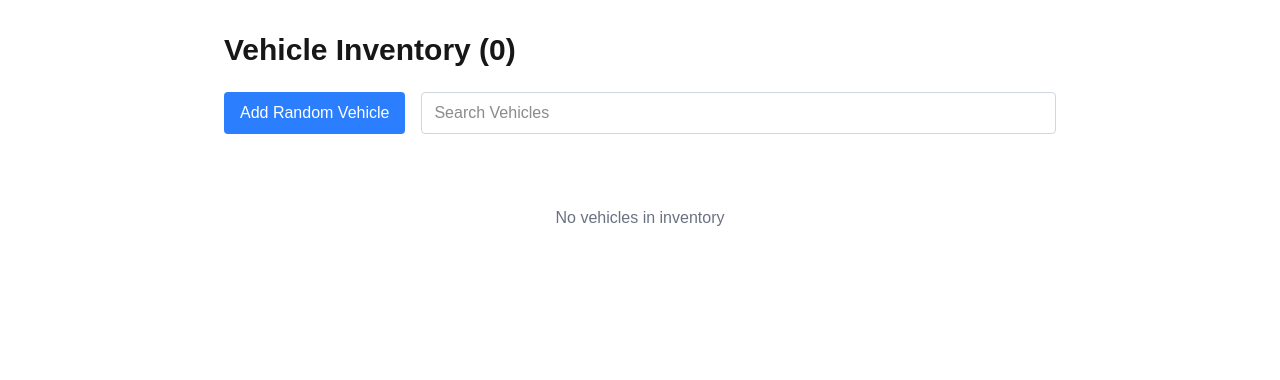
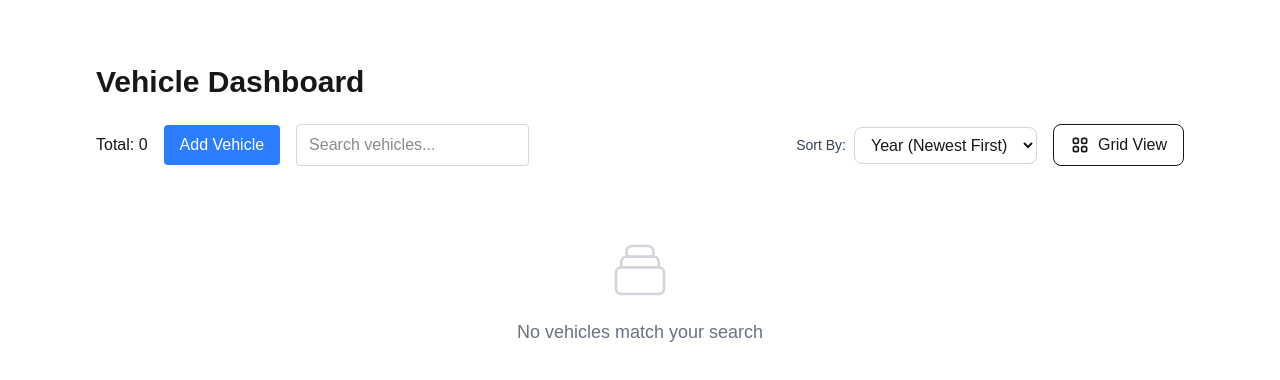
Before and after one commit to surajgopal85/redux-vehicle-dashboard, a Next.js app: page / in a window 1280 px wide. Shown: the top 380 px of the page. Built offline with nearby package versions, Linux system fonts and the light colour scheme.

Commit message:
complete dashboard - subcomponents built out for an array of sorting and viewing options; opacity achieved on modal click; page simply holds dash now

```diff
--- a/src/app/components/Dashboard.tsx
+++ b/src/app/components/Dashboard.tsx
@@ -3,6 +3,10 @@
 import { useAppSelector, useAppDispatch } from '@/store/hooks'
 import { setSelectedVehicleId, setViewMode, setSortBy } from '@/store/dashboardSlice'
 import VehicleControls from './VehicleControls'
+import ViewToggle from './ViewToggle'
+import SortDropdown from './SortDropdown'
+import VehicleGrid from './VehicleGrid'
+import VehicleList from './VehicleList'
 import VehicleModal from './VehicleModal'
 
 export default function Dashboard() {
@@ -44,9 +48,18 @@ export default function Dashboard() {
 
       <div className="flex justify-between items-center mb-6">
         <VehicleControls />
+        <div className="flex gap-4">
+            <SortDropdown />
+            <ViewToggle />
+        </div>
       </div>
 
       {/* viewmode here */}
+      {viewMode === 'grid' ?
+        <VehicleGrid vehicles={sortedVehicles} onSelectVehicle={handleSelectVehicle} />
+        :
+        <VehicleList vehicles={sortedVehicles} onSelectVehicle={handleSelectVehicle} />
+      }
 
       {selectedVehicleId && (
         <VehicleModal
--- a/src/app/components/VehicleModal.tsx
+++ b/src/app/components/VehicleModal.tsx
@@ -20,7 +20,7 @@ export default function VehicleModal({ vehicleId, onClose}: VehicleModalProps) {
 
 
     return (
-        <div className="fixed inset-0 bg-black bg-opacity-50 flex items-center justify-center z-50"
+        <div className="fixed inset-0 bg-black/50 flex items-center justify-center z-50"
             onClick={handleOverlayClick}
         >
             {/* Modal Card (1/3 width, centered) */}
--- a/src/app/page.tsx
+++ b/src/app/page.tsx
@@ -1,94 +1,9 @@
-'use client'
-import { useAppDispatch, useAppSelector } from '../store/hooks'
-import { addVehicle, markAsSold, removeVehicle, updateFilter } from '@/store/vehicleSlice'
+import Dashboard from './components/Dashboard'
 
 export default function Home() {
-  const dispatch = useAppDispatch();
-
-  // destructure state
-  const { vehicles, totalCount, filter } = useAppSelector(state => state.vehicles);
-
-  // filter by make/model
-  const filteredVehicles = vehicles.filter(v =>
-    v.make.toLowerCase().includes(filter.toLowerCase()) ||
-    v.model.toLowerCase().includes(filter.toLowerCase())
+  return (
+    <div className='p-8'>
+      <Dashboard />
+    </div>
   )
-
-  // handler for new vehicles
-  const handleAddVehicle = () => {
-    // random config for new vehicles
-    const newVehicle = {
-      id: Date.now(),
-      make: ['Toyota', 'Honda', 'Chevrolet', 'Tesla'][Math.floor(Math.random() * 4)],
-      model: ['Camry', 'Civic', 'Mustang', 'Model Y'][Math.floor(Math.random() * 4)],
-      year: 2020 + Math.floor(Math.random() * 5),
-      price: 20000 + Math.floor(Math.random() * 50000),
-      status: 'available' as const
-    }
-    dispatch(addVehicle(newVehicle))
-  }
-
-  return (
-    <div className='p-8 max-w-4xl m-auto'>
-      <h1 className='text-3xl font-bold mb-6'>Vehicle Inventory ({totalCount})</h1>
-
-      <div className='flex gap-4 mb-6'>
-        <button
-          onClick={handleAddVehicle}
-          className='bg-blue-500 hover:bg-blue-600 text-white px-4 py-2 rounded'
-        >Add Random Vehicle
-        </button>
-        <input
-          type='text'
-          placeholder='Search Vehicles'
-          value={filter}
-          onChange={(e) => dispatch(updateFilter(e.target.value))}
-          className='border border-gray-300 px-3 py-2 rounded flex-1'
-        />
-      </div>
-      <div className='grid grid-cols-1 md:grid-cols-2 lg:grid-cols-3 gap-4'>
-        {filteredVehicles.map(v => (
-          <div key={v.id} className='border rounded-lg p-4 shadow'>
-            <h3 className='font-bold text-lg'>
-              {v.year} {v.make} {v.model}
-            </h3>
-            <p className='text-gray-600'>${v.price.toLocaleString()}</p>
-            <p className={`text-sm font-medium ${
-              v.status === 'available' ? 'text-green-600' :
-              v.status === 'sold' ? 'text-red-600' : 'text-yellow-600'
-            }`}>
-              Status: {v.status}
-            </p>
-
-            <div className="flex gap-2 mt-3">
-              {v.status === 'available' && (
-                <button
-                  onClick={() => dispatch(markAsSold(v.id))}
-                  className="bg-green-500 hover:bg-green-600 text-white px-3 py-1 rounded text-sm"
-                >
-                  Mark Sold
-                </button>
-              )}
-
-              <button
-                onClick={() => dispatch(removeVehicle(v.id))}
-                className="bg-red-500 hover:bg-red-600 text-white px-3 py-1 rounded text-sm"
-              >
-                Remove
-              </button>
-            </div>
-          </div>
-        ))}
-      </div>
-
-      {filteredVehicles.length === 0 && (
-        <div className="text-center py-12 text-gray-500">
-          {filter ? 'No vehicles match your search' : 'No vehicles in inventory'}
-        </div>
-      )}
-
-    </div>
-
-  )
-
 }
```
